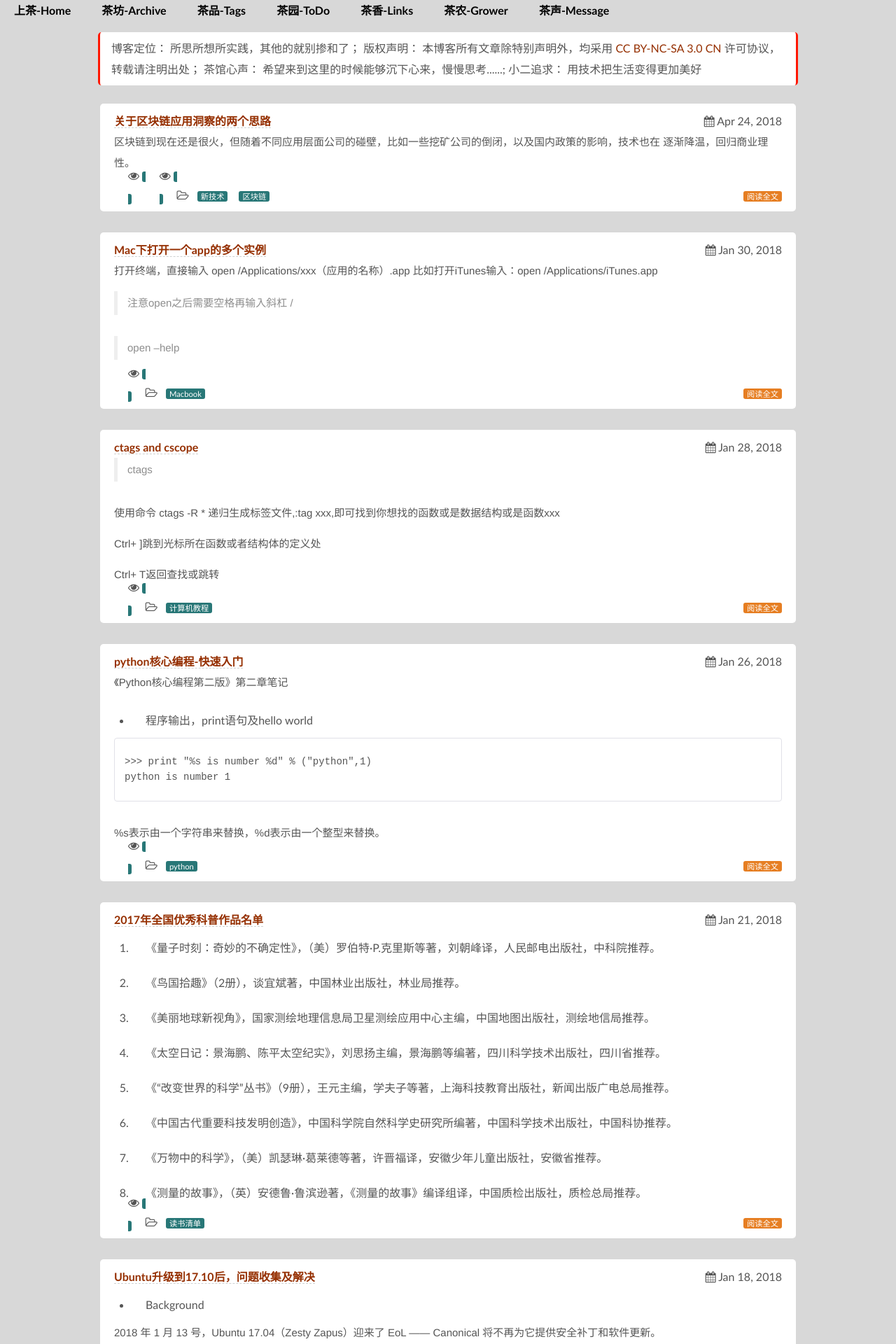
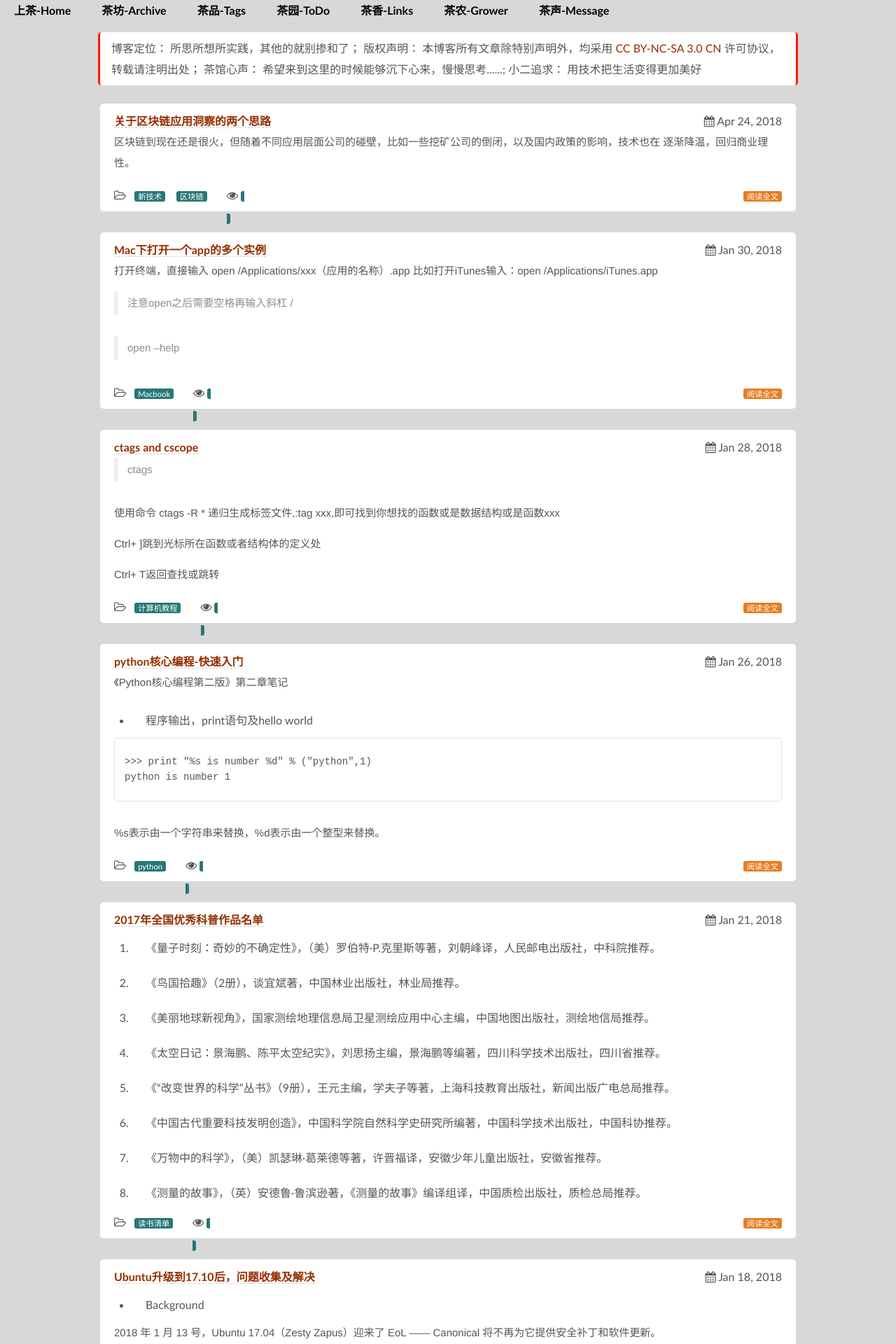
Before and after one commit to fk1091889767/tanwubin.github.io, a Jekyll site: the page built from index.html, in a window 1280 px wide. Shown: the top 1920 px of the page at 70% size. Built offline with Jekyll 4.4.1, drawn with Linux system fonts in a browser that asks for light colours; nearby versions of some CDN libraries.

Commit message:
增加浏览数功能

```diff
--- a/_includes/themes/effector-wide/index.html
+++ b/_includes/themes/effector-wide/index.html
@@ -10,13 +10,10 @@
     <span class="tags"><i class="fa fa-folder-open-o" aria-hidden="true"></i>&nbsp;
     {% for tag in post.tags %}
     <a class="labeltag label-important" href="/tag/#{{ tag }}">{{ tag }}</a>&nbsp;&nbsp;
-
+    {% endfor %}
+    </span>
     <span class="views"><i class="fa fa-eye" aria-hidden="true"></i>
     <a class="labeltag label-important"><div id="msg"></div></a>
-    </span>
-
-    {% endfor %}
-
     </span>
 
     <span class="readall"><a class="label label-important" href="{{ post.url }}"> <font color="white">阅读全文</font></a></span>
```
